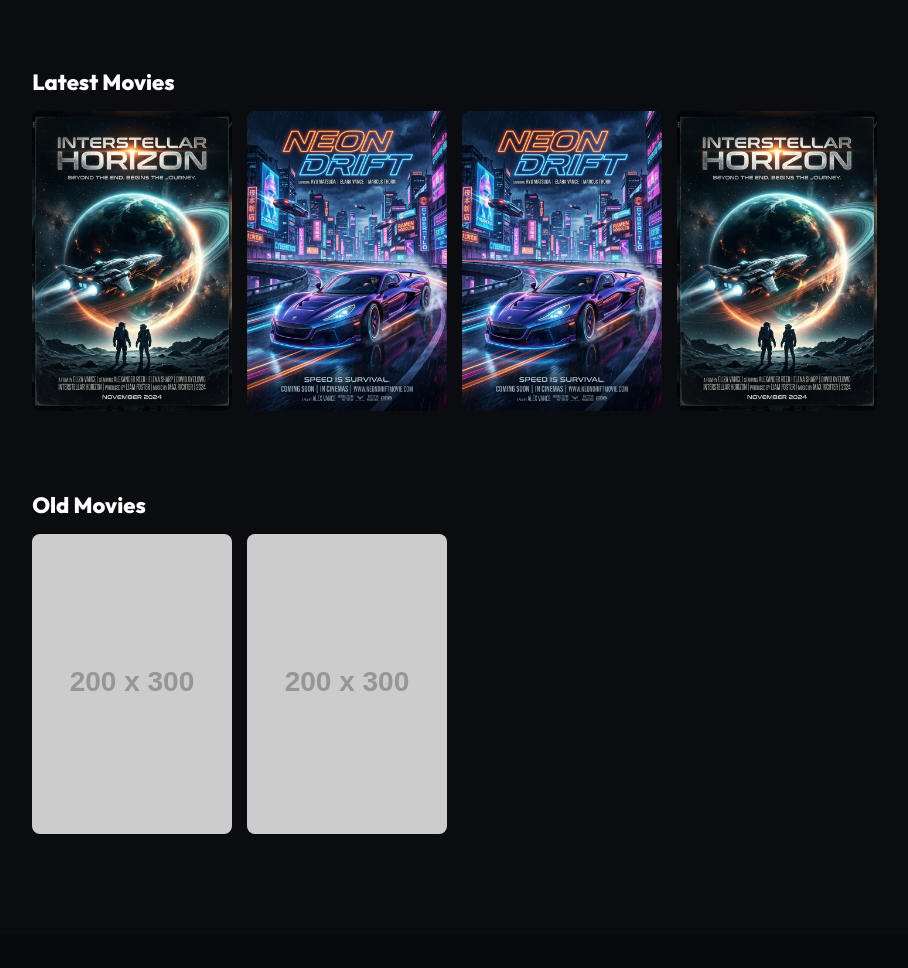
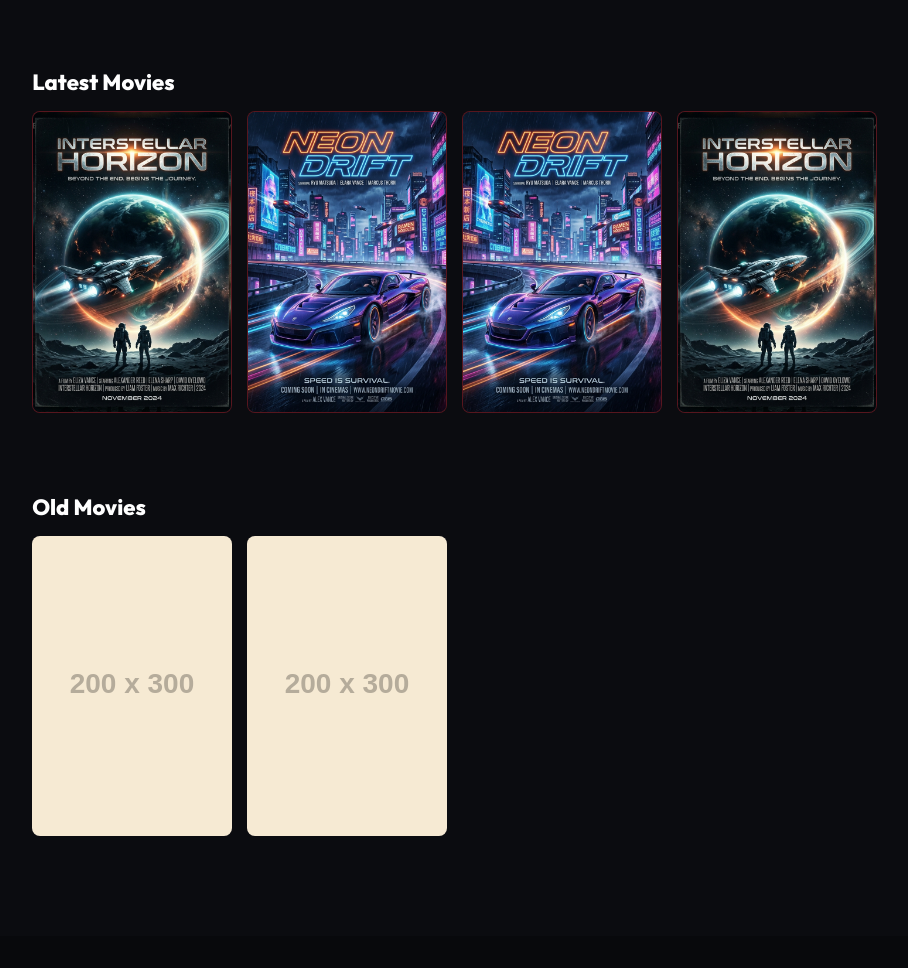
Before and after one commit to VIVEK342004/Movie4x, a plain HTML site: page index.html in a window 1280 px wide. Shown: the part 1901-2869 px from the top of the page, without its empty margins (19-927 px from the left). Drawn offline with nearby package versions, Linux system fonts and the light colour scheme; placeholder pictures from the web are drawn by us.

Commit message:
modify styls.css

```diff
--- a/style.css
+++ b/style.css
@@ -331,6 +331,26 @@ button { font-family: inherit; cursor: pointer; border: none; }
     width: 12px;
 }
 
+/* Category Specific Styles */
+#oldMovies .movie-poster {
+    filter: sepia(0.7) grayscale(0.4);
+    transition: var(--transition);
+}
+
+#oldMovies .movie-card:hover .movie-poster {
+    filter: sepia(0) grayscale(0);
+}
+
+#latestMovies .movie-card {
+    border: 1px solid rgba(229, 9, 20, 0.3);
+}
+
+#latestMovies .movie-card:hover {
+    border-color: var(--primary-color);
+    box-shadow: 0 10px 25px rgba(229, 9, 20, 0.4);
+    transform: scale(1.05) translateY(-5px);
+}
+
 /* Modal */
 .modal {
     display: none;
```
